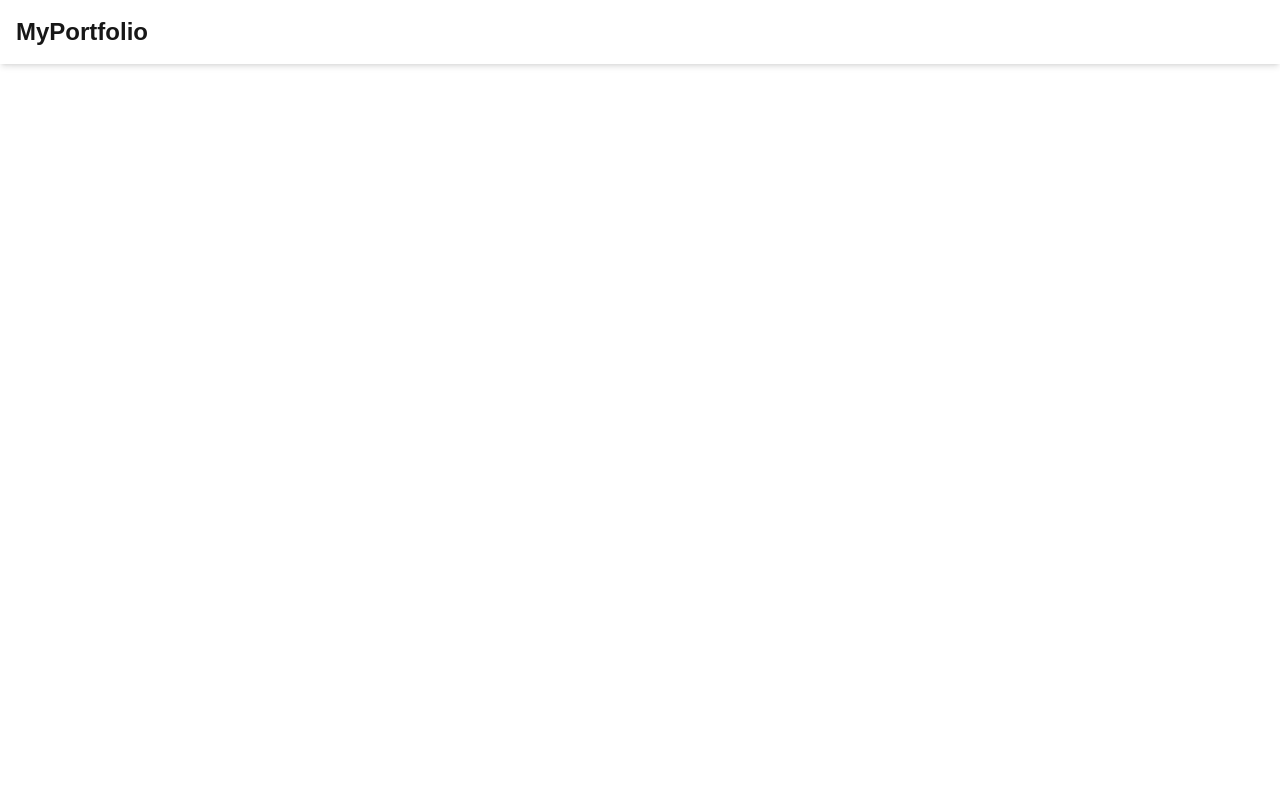
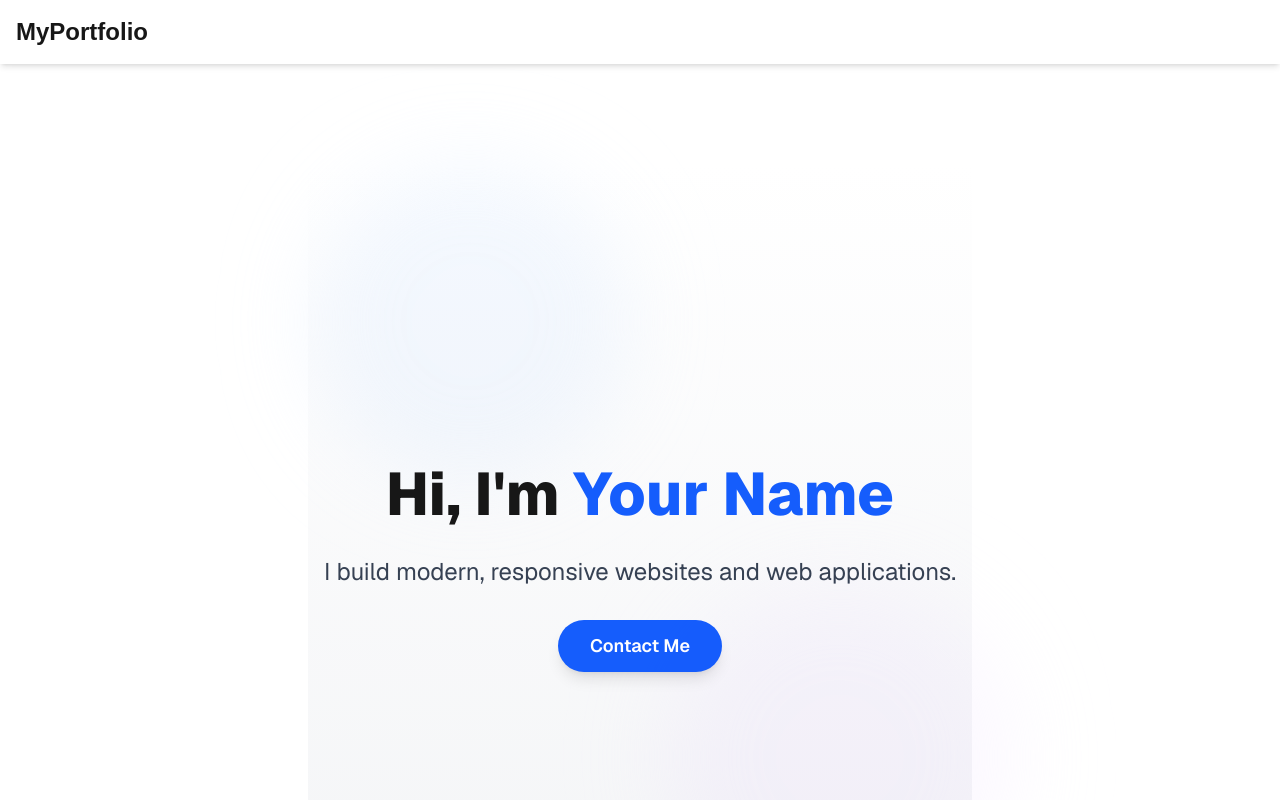
Before and after one commit to pchapl1/porftolio, a Next.js app: page / in a window 1280 px wide. Shown: the top 800 px of the page. Built offline with nearby package versions, Linux system fonts and the light colour scheme; no server answers.

Commit message:
added modal component

```diff
--- a/package.json
+++ b/package.json
@@ -10,6 +10,7 @@
   },
   "dependencies": {
     "@heroicons/react": "^2.2.0",
+    "framer-motion": "^12.10.5",
     "next": "15.3.2",
     "react": "^19.0.0",
     "react-dom": "^19.0.0",
--- a/src/app/globals.css
+++ b/src/app/globals.css
@@ -19,6 +19,22 @@
   }
 } */
 
+@keyframes blob {
+  0%,
+  100% {
+    transform: translate(0px, 0px) scale(1);
+  }
+  33% {
+    transform: translate(30px, -50px) scale(1.1);
+  }
+
+  66% {
+    transform: translate(-20px 20px) scale(0.9);
+  }
+
+}
+
+
 @keyframes slideDown {
   0% {
     opacity: 0;
@@ -39,6 +55,14 @@
     opacity: 1;
     transform: scale(1);
   }
+}
+
+.animate-blob {
+  animation: blob 7s infinite;
+}
+
+.animation-delay-4000 {
+  animation-delay: 4s;
 }
 
 .animate-fadeScale {
--- a/src/app/page.tsx
+++ b/src/app/page.tsx
@@ -1,10 +1,26 @@
+'use client';
 import Image from "next/image";
+import Hero from "@/components/Hero";
+import { useState } from "react";
+import ContactForm from "@/components/ContactForm";
+export default function Home() {
 
-export default function Home() {
+  const [ showContactForm, setShowContactForm ] = useState(false);
+  const openContactForm = () => setShowContactForm(true);
+  const closeContactForm = () => setShowContactForm(false);
+  // const handleContactClick = () => {
+  //   setShowContactForm(true);
+  // }
+
+  // const closeContactForm = () => {
+  //   setShowContactForm(false);
+  // }
+
   return (
     <div className="grid grid-rows-[20px_1fr_20px] items-center justify-items-center min-h-screen p-8 pb-20 gap-16 sm:p-20 font-[family-name:var(--font-geist-sans)]">
       <main className="flex flex-col gap-[32px] row-start-2 items-center sm:items-start">
-
+        <Hero onContactClick = {openContactForm} />
+        <ContactForm isOpen={showContactForm} onClose={closeContactForm}/>
       </main>
 
     </div>
--- a/src/components/ContactForm.tsx
+++ b/src/components/ContactForm.tsx
@@ -0,0 +1,118 @@
+
+"use client";
+
+import { useEffect, useState } from "react";
+
+const FORM_SPREE_URL = process.env.NEXT_PUBLIC_FORMSPREE_ID;
+
+interface ContactFormProps {
+  isOpen: boolean;
+  onClose: () => void;
+}
+
+export default function ContactForm({ isOpen, onClose }: ContactFormProps) {
+  const [formData, setFormData] = useState({ name: "", email: "", message: "" });
+  const [error, setError] = useState("");
+  const [success, setSuccess] = useState(false);
+
+  useEffect(() => {
+    if (success) {
+      const timer = setTimeout(() => {
+        onClose();
+        setSuccess(false);
+      }, 2000);
+      return () => clearTimeout(timer);
+    }
+  }, [success, onClose]);
+
+  const handleChange = (
+    e: React.ChangeEvent<HTMLInputElement | HTMLTextAreaElement>
+  ) => {
+    setFormData({ ...formData, [e.target.name]: e.target.value });
+  };
+
+  const handleSubmit = async (e: React.FormEvent) => {
+    e.preventDefault();
+    if (!formData.name || !formData.email || !formData.message) {
+      setError("All fields are required.");
+      return;
+    }
+
+    try {
+        const res = await fetch(FORM_SPREE_URL, {
+
+        method: "POST",
+        headers: { "Content-Type": "application/json" },
+        body: JSON.stringify(formData),
+      });
+
+      if (res.ok) {
+        setSuccess(true);
+        setFormData({ name: "", email: "", message: "" });
+      } else {
+        setError("Something went wrong. Please try again.");
+      }
+    } catch {
+      setError("Network error. Please try again.");
+    }
+  };
+
+  if (!isOpen) return null;
+
+  return (
+    <div className="fixed inset-0 flex items-center justify-center bg-black bg-opacity-50 z-50 transition-opacity duration-300">
+      <div
+        className="bg-white p-8 rounded-lg w-96 shadow-lg transform transition-all duration-300 scale-95 opacity-0 animate-fadeScale"
+        onClick={(e) => e.stopPropagation()}
+      >
+        <h2 className="text-2xl mb-4 text-gray-800">Contact Me</h2>
+        <form onSubmit={handleSubmit} className="flex flex-col space-y-4">
+          {error && <p className="text-red-500 text-sm">{error}</p>}
+          {success && <p className="text-green-600 text-sm">Message sent! Closing...</p>}
+
+          <input
+            type="text"
+            name="name"
+            value={formData.name}
+            onChange={handleChange}
+            placeholder="Your Name"
+            className="border border-gray-300 p-2 rounded text-gray-800 placeholder-gray-400"
+            required
+          />
+          <input
+            type="email"
+            name="email"
+            value={formData.email}
+            onChange={handleChange}
+            placeholder="Your Email"
+            className="border border-gray-300 p-2 rounded text-gray-800 placeholder-gray-400"
+            required
+          />
+          <textarea
+            name="message"
+            value={formData.message}
+            onChange={handleChange}
+            placeholder="Your Message"
+            rows={4}
+            className="border border-gray-300 p-2 rounded text-gray-800 placeholder-gray-400"
+            required
+          />
+
+          <button
+            type="submit"
+            className="bg-gray-800 text-white py-2 rounded hover:bg-gray-700 transition"
+          >
+            Send
+          </button>
+          <button
+            type="button"
+            onClick={onClose}
+            className="text-gray-500 hover:underline text-sm mt-2"
+          >
+            Cancel
+          </button>
+        </form>
+      </div>
+    </div>
+  );
+}
--- a/src/components/Footer.tsx
+++ b/src/components/Footer.tsx
@@ -1,16 +1,12 @@
+
 'use client';
 
 import { FaGithub, FaLinkedin, FaEnvelope } from 'react-icons/fa';
 import { useState } from 'react';
+import ContactForm from './ContactForm';
 
 export default function Footer() {
   const [isModalOpen, setIsModalOpen] = useState(false);
-
-  const handleSubmit = (e: React.FormEvent<HTMLFormElement>) => {
-    e.preventDefault();
-    console.log('Form submitted');
-    setIsModalOpen(false);
-  };
 
   return (
     <footer className="bg-gray-800 text-white py-8 mt-16 relative">
@@ -42,48 +38,9 @@ export default function Footer() {
         </div>
       </div>
 
-      {/* Modal */}
-      {isModalOpen && (
-
-        <div className="fixed inset-0 flex items-center justify-center bg-black bg-opacity-50 z-50 transition-opacity duration-300">
-            <div className="bg-white p-8 rounded-lg w-96 shadow-lg transform transition-all duration-300 scale-95 opacity-0 animate-fadeScale">
-            <h2 className="text-2xl mb-4 text-gray-800">Contact Me</h2>
-            <form onSubmit={handleSubmit} className="flex flex-col space-y-4">
-                <input
-                type="text"
-                placeholder="Your Name"
-                className="border border-gray-300 p-2 rounded text-gray-800 placeholder-gray-400"
-                required
-                />
-                <input
-                type="email"
-                placeholder="Your Email"
-                className="border border-gray-300 p-2 rounded text-gray-800 placeholder-gray-400"
-                required
-                />
-                <textarea
-                placeholder="Your Message"
-                className="border border-gray-300 p-2 rounded text-gray-800 placeholder-gray-400"
-                rows={4}
-                required
-                ></textarea>
-                <button
-                type="submit"
-                className="bg-gray-800 text-white py-2 rounded hover:bg-gray-700 transition"
-                >
-                Send
-                </button>
-                <button
-                type="button"
-                onClick={() => setIsModalOpen(false)}
-                className="text-gray-500 hover:underline text-sm mt-2"
-                >
-                Cancel
-                </button>
-            </form>
-            </div>
-        </div>
-        )}
+      {/* Reusable ContactForm modal */}
+      {/* <ContactForm isOpen={isModalOpen} onClose={() => setIsModalOpen(false)} onSuccess={()=> setIsModalOpen(false)} /> */}
+      <ContactForm isOpen={isModalOpen} onClose={() => setIsModalOpen(false)} />
 
     </footer>
   );
--- /dev/null
+++ b/src/components/Hero.tsx
@@ -0,0 +1,49 @@
+// components/Hero.tsx
+"use client";
+
+import { motion } from "framer-motion";
+
+interface HeroProps {
+  onContactClick: () => void;
+}
+
+export default function Hero({ onContactClick }: HeroProps) {
+  return (
+    <section className="relative flex flex-col items-center justify-center min-h-screen bg-gradient-to-b from-white to-gray-100 px-4 text-center">
+      <motion.h1
+        initial={{ opacity: 0, y: -20 }}
+        animate={{ opacity: 1, y: 0 }}
+        transition={{ duration: 0.8 }}
+        className="text-5xl sm:text-6xl font-extrabold leading-tight mb-6"
+      >
+        Hi, I'm <span className="text-blue-600">Your Name</span>
+      </motion.h1>
+
+      <motion.p
+        initial={{ opacity: 0, y: 20 }}
+        animate={{ opacity: 1, y: 0 }}
+        transition={{ delay: 0.2, duration: 0.8 }}
+        className="text-lg sm:text-2xl text-gray-700 mb-8 max-w-2xl"
+      >
+        I build modern, responsive websites and web applications.
+      </motion.p>
+
+      <motion.div
+        initial={{ opacity: 0, scale: 0.9 }}
+        animate={{ opacity: 1, scale: 1 }}
+        transition={{ delay: 0.4, duration: 0.6 }}
+      >
+        <button
+          onClick={onContactClick} // Call onContactClick prop on click
+          className="inline-block bg-blue-600 hover:bg-blue-700 text-white font-semibold py-3 px-8 rounded-full text-lg transition-all duration-300 shadow-lg"
+        >
+          Contact Me
+        </button>
+      </motion.div>
+
+      {/* Optional: Decorative Blobs or Background Effects */}
+      <div className="absolute top-0 left-0 w-80 h-80 bg-blue-100 rounded-full mix-blend-multiply filter blur-2xl opacity-30 animate-blob"></div>
+      <div className="absolute bottom-0 right-0 w-80 h-80 bg-purple-100 rounded-full mix-blend-multiply filter blur-2xl opacity-30 animate-blob animation-delay-4000"></div>
+    </section>
+  );
+}
--- /dev/null
+++ b/src/components/Modal.tsx
@@ -0,0 +1,27 @@
+'use client';
+
+import React from "react";
+
+interface ModalProps {
+  isOpen: boolean;
+  onClose: () => void;
+  children: React.ReactNode;
+}
+
+export default function Modal({ isOpen, onClose, children }: ModalProps) {
+  if (!isOpen) return null;
+
+  return (
+    <div
+      className="fixed inset-0 flex items-center justify-center bg-black bg-opacity-50 z-50 transition-opacity duration-300"
+      onClick={onClose}
+    >
+      <div
+        className="bg-white p-8 rounded-lg w-96 shadow-lg transform transition-all duration-300 scale-95 opacity-0 animate-fadeScale"
+        onClick={(e) => e.stopPropagation()}
+      >
+        {children}
+      </div>
+    </div>
+  );
+}
```
Also changed, not shown: 1 other file (tests, documents, lock files or other folders).
